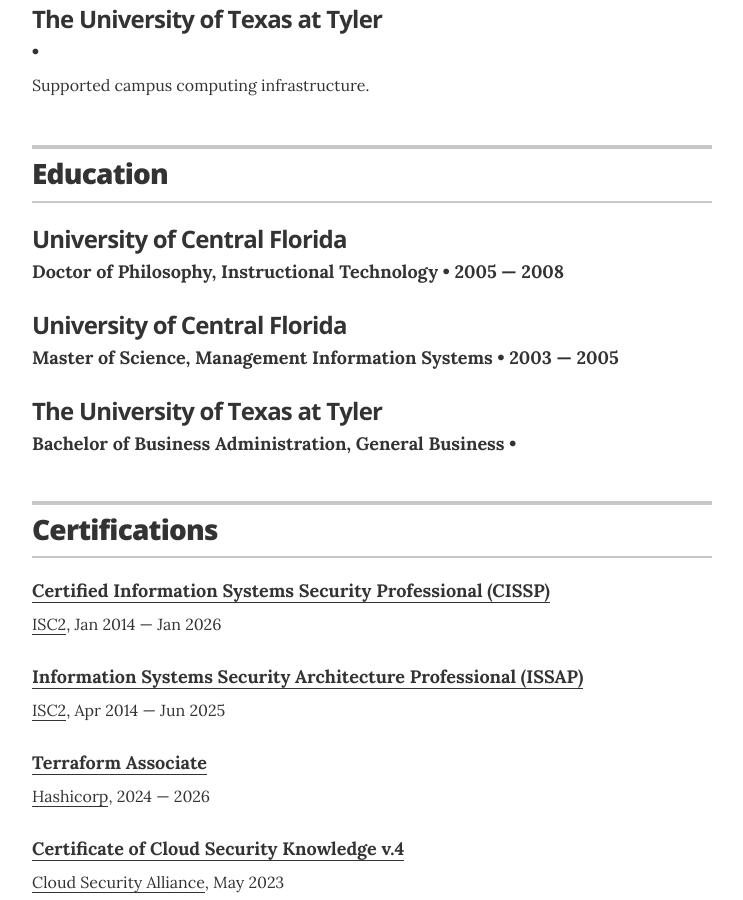
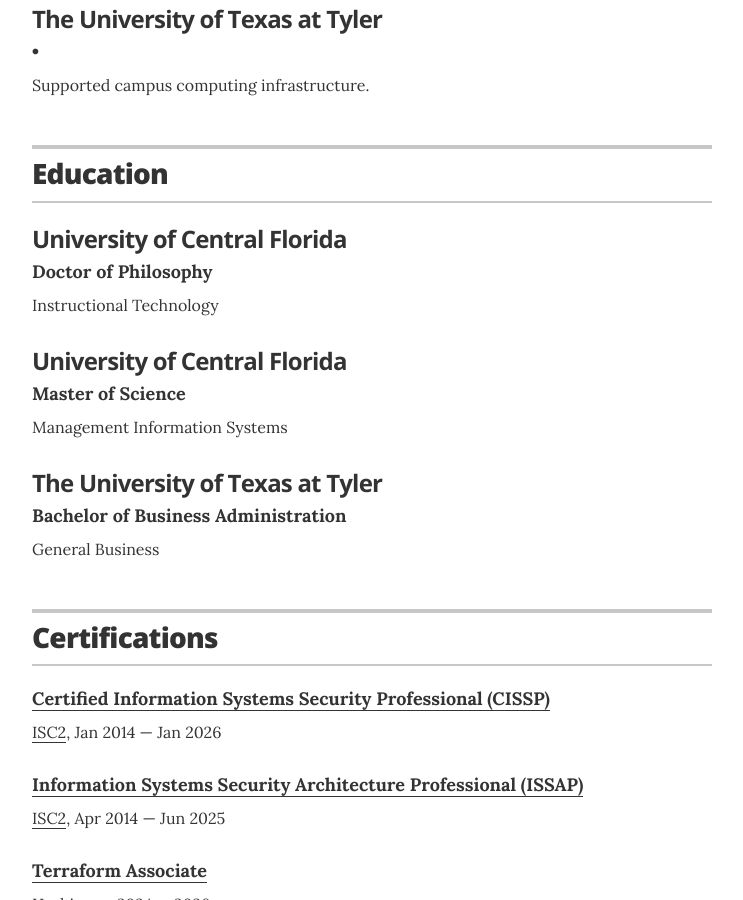
Before and after one commit to deekayen/dkn.github.io, a Jekyll site: the page built from index.html, in a window 1280 px wide and 900 px high, scrolled down 2107 px. Shown: the whole window, without its empty margins (268-1011 px from the left). Built offline with Jekyll 4.4.1, drawn with Linux system fonts in a browser that asks for light colours.

Commit message:
Remove years from university

```diff
--- a/_layouts/resume.html
+++ b/_layouts/resume.html
@@ -76,15 +76,7 @@
         {% for education in site.data.education %}
         <div class="resume-item" itemscope itemprop="alumniOf" itemtype="http://schema.org/CollegeOrUniversity">
           <h3 class="resume-item-title" itemprop="name">{{ education.uni }}</h3>
-          <h4 class="resume-item-details group" itemprop="description">{{ education.degree }} &bull; {{ education.year }}</h4>
-          <p class="resume-item-copy" itemprop="description">
-            <ul class="resume-item-list">
-              {% for award in education.awards %}
-              <li>{{ award.award }}</li>
-              {% endfor %}
-            </ul>
-
-
+          <h4 class="resume-item-details group" itemprop="description">{{ education.degree }}</h4>
           <p class="resume-item-copy">{{ education.summary }}</p>
         </div>
         {% endfor %}
```
Also changed, not shown: _data/education.yml (+6 -3 lines).
